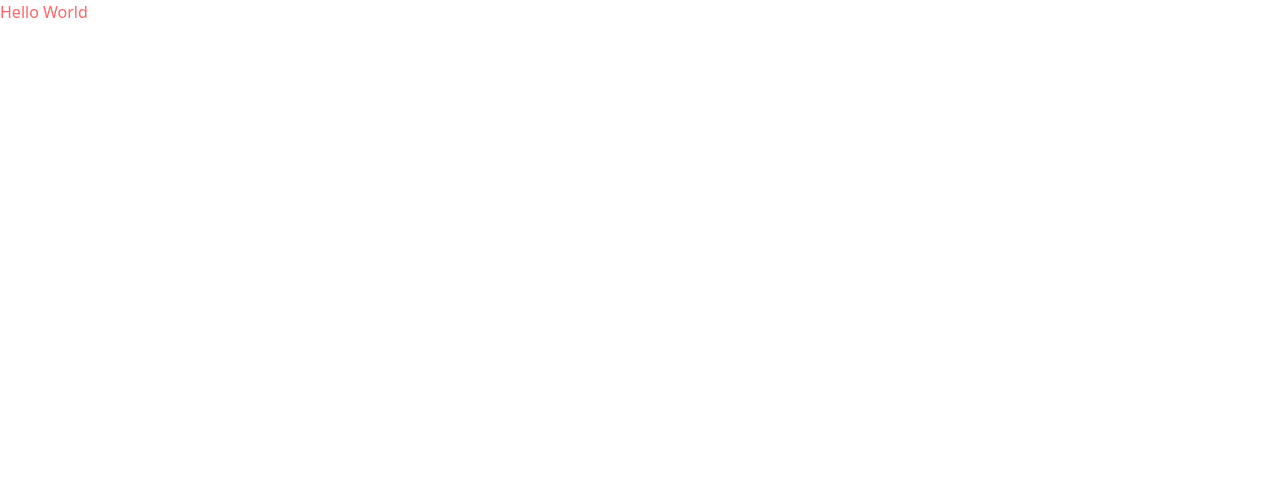
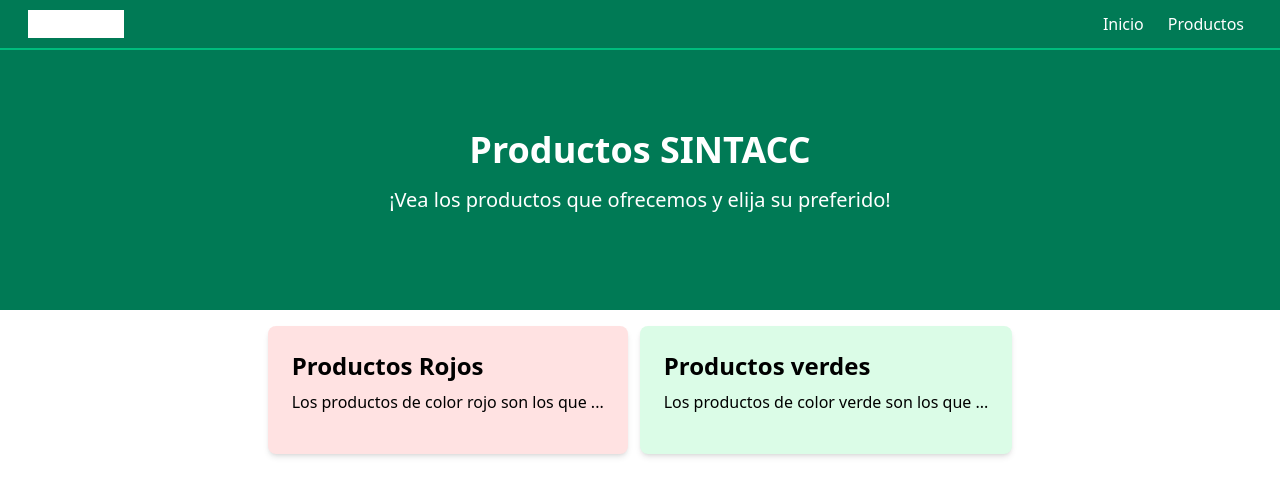
Before and after one commit to agusOlivieri/sintacc, a Vue app: page / in a window 1280 px wide. Before the commit this address had no page. Shown: the top 496 px of the page. Built offline with nearby package versions, Linux system fonts and the light colour scheme.

Commit message:
home view

```diff
--- a/src/App.vue
+++ b/src/App.vue
@@ -1,8 +1,9 @@
 <script setup>
 import {  RouterView } from 'vue-router'
+import Navbar from '@/components/Navbar.vue'
 </script>
 
 <template>
-  <!-- <RouterView /> -->
-  <h1 class="text-red-400">Hello World</h1>
+  <Navbar />
+  <RouterView />
 </template>
--- /dev/null
+++ b/src/components/Card.vue
@@ -0,0 +1,14 @@
+<script setup>
+defineProps({
+    bg: {
+        type: String,
+        default: 'bg-gray-100'
+    }
+})
+</script>
+
+<template>
+    <div :class="`${bg} p-6 rounded-lg shadow-md`">
+        <slot></slot>
+    </div>
+</template>
--- /dev/null
+++ b/src/components/Hero.vue
@@ -0,0 +1,17 @@
+<script setup>
+defineProps({
+    title: String,
+    subtitle: String
+})
+</script>
+
+<template>
+    <section id="home" class="bg-emerald-700 py-20 mb-4 text-white">
+        <div class="max-w-7xl mx-auto px-4 flex flex-col items-center">
+            <div class="text-center">
+                <h1 class="text-4xl font-extrabold">{{ title }}</h1>
+                <p class="my-4 text-xl">{{ subtitle }}</p>
+            </div>
+        </div>
+    </section>
+</template>
--- /dev/null
+++ b/src/components/Navbar.vue
@@ -0,0 +1,24 @@
+<script setup>
+import { RouterLink } from 'vue-router';
+</script>
+
+<template>
+    <nav class="bg-emerald-700 w-full p-2 text-white border-b-2 border-b-emerald-500">
+        <div class="flex justify-between items-center px-5">
+            <div id="logo" class="bg-white w-24 h-7">
+            </div>
+            <div id="buttons" class="flex items-center gap-2">
+                <div class="px-2 py-1 hover:bg-emerald-950 text-center rounded-xs">
+                    <RouterLink to="#home">
+                        Inicio
+                    </RouterLink>
+                </div>
+                <div class="px-2 py-1 hover:bg-emerald-950 text-center rounded-xs">
+                    <RouterLink to="#products">
+                        Productos
+                    </RouterLink>
+                </div>
+            </div>
+        </div>
+    </nav>
+</template>
--- /dev/null
+++ b/src/components/SintaccColors.vue
@@ -0,0 +1,22 @@
+<script setup>
+import Card from '@/components/Card.vue'
+</script>
+
+<template>
+    <section id="sintacc-colors">
+        <div class="flex items-center gap-x-3 justify-center">
+            <Card bg="bg-red-100">
+                <h2 class="text-2xl font-bold">Productos Rojos</h2>
+                <p class="mt-2 mb-4">
+                    Los productos de color rojo son los que ...
+                </p>
+            </Card>
+            <Card bg="bg-green-100">
+                <h2 class="text-2xl font-bold">Productos verdes</h2>
+                <p class="mt-2 mb-4">
+                    Los productos de color verde son los que ...
+                </p>
+            </Card>
+        </div>
+    </section>
+</template>
--- a/src/router/index.js
+++ b/src/router/index.js
@@ -1,13 +1,14 @@
 import { createRouter, createWebHistory } from 'vue-router';
+import HomeView from '@/views/HomeView.vue'
 
 const router = createRouter({
   history: createWebHistory(import.meta.env.BASE_URL),
   routes: [
-    // {
-    //   path: '/',
-    //   name: 'home',
-    //   component: ,
-    // },
+    {
+      path: '/',
+      name: 'home',
+      component: HomeView,
+    },
   ],
 })
 
--- /dev/null
+++ b/src/views/HomeView.vue
@@ -0,0 +1,9 @@
+<script setup>
+import Hero from '@/components/Hero.vue';
+import SintaccColors from '@/components/SintaccColors.vue';
+</script>
+
+<template>
+    <Hero title="Productos SINTACC" subtitle="¡Vea los productos que ofrecemos y elija su preferido!"/>
+    <SintaccColors />
+</template>
```
